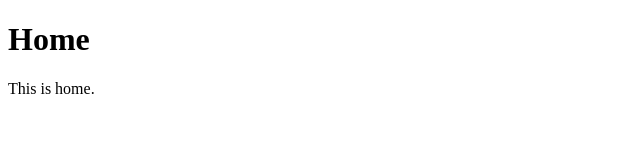
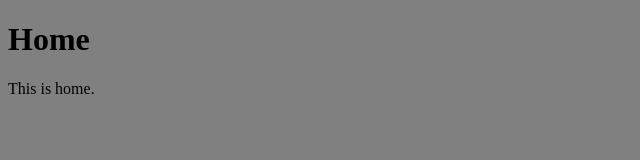
Before and after one commit to Hyeeeein/flow-preactice, a plain HTML site: page index.html in a window 1280 px wide. Shown: the whole page, without its empty margins (0-640 px from the left). Drawn offline with Linux system fonts and the light colour scheme.

Commit message:
feat: Create and link style.css with index.html

```diff
--- a/index.html
+++ b/index.html
@@ -5,8 +5,8 @@
   <meta http-equiv="X-UA-Compatible" content="IE=edge">
   <meta name="viewport" content="width=device-width, initial-scale=1.0">
   <title>My page with git flow</title>
-</head>
-<body>
+  <link href='style.css' rel='stylesheet'>
+  <body>
 	<h1>Home</h1>
 	<p>This is home.</p>
 </body>
--- /dev/null
+++ b/style.css
@@ -0,0 +1,3 @@
+body {
+	background-color: gray;
+}
```
